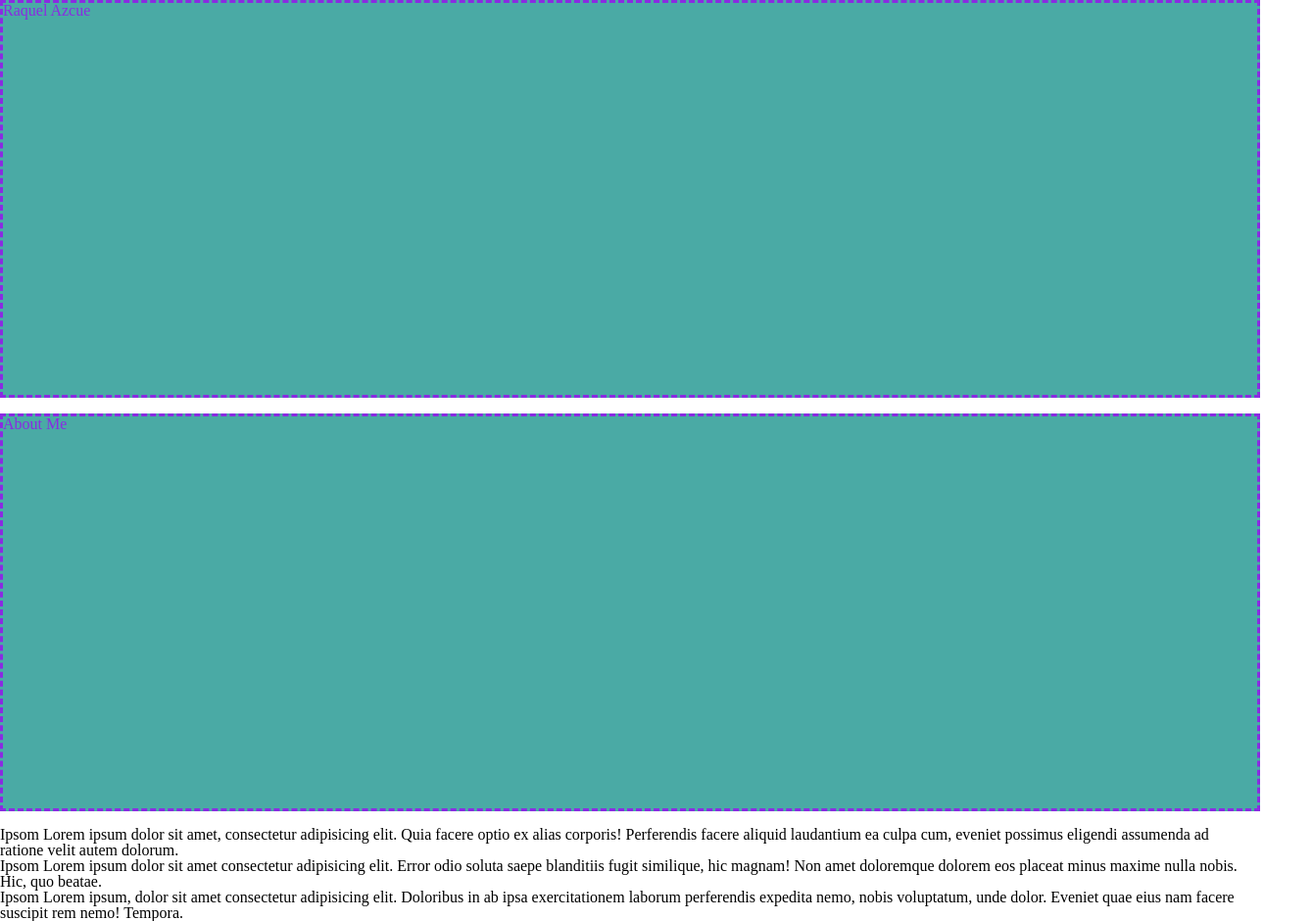
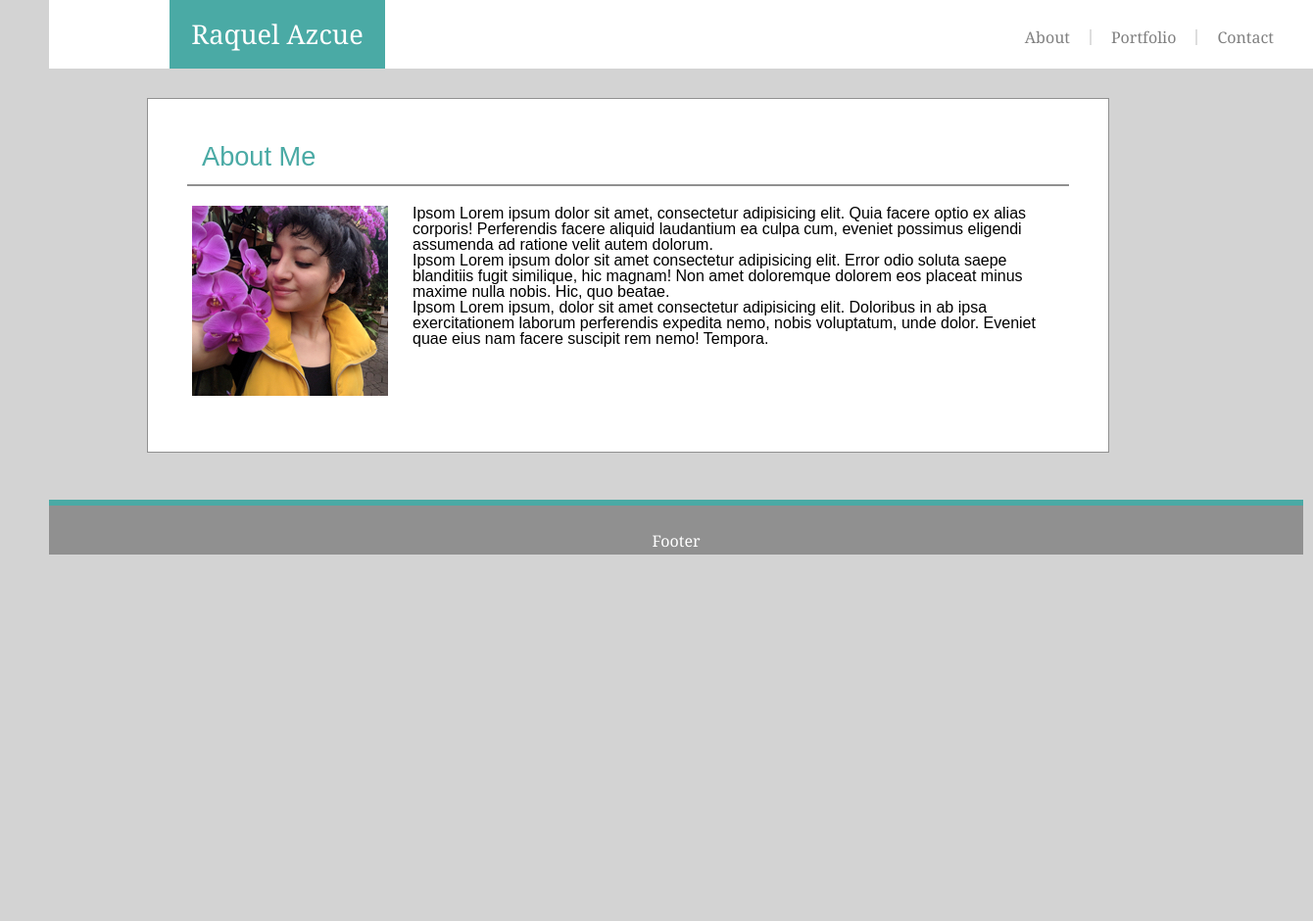
Before and after one commit to rvaz55/Basic-Portfolio, a plain HTML site: page index.html in a window 1280 px wide. Shown: the whole page at 98% size, 1340 px wide, since content can reach past the window. After the commit the page ends 800 px from the top, so only its background shows below. Drawn offline with Linux system fonts and the light colour scheme.

Commit message:
second commit

```diff
--- a/assets/CSS/style.css
+++ b/assets/CSS/style.css
@@ -1,13 +1,125 @@
-h1 {
-    width: 100%;
-    height: 400px;
-    background-color: #4aaaa5;
-    border: dashed;
-    color: blueviolet;
+
+body {
+    margin: 0 0 0 50px;
+    background-color: #d3d3d3;
+  }
+
+
+header {
+    font-family: 'Georgia', Times, Times New Roman, serif;
+    width:100%;
+    height: 100px;
+    margin-right: auto;
+    margin-left: auto;
 }
 
+
+/*This code below controls styling for the header sections on the pages */
+
+h1.headerFonts{
+    color: white;
+    font-size: 170%;
+    line-height: 50px;
+    padding: 10px 10px 10px 10px;
+    width: 200px;
+    height:50px;
+    background-color: #4aaaa5;
+    text-align: center;
+    margin-left: 10%;
+    float: left;
+    font-family: 'Georgia', Times, Times New Roman, serif;
+
+}
+
+
+img#orchidSelfie {
+    float: left;
+    text-align: center;
+    padding: 20px 5px 20px 5px;
+}
+
+/*The code below styles the white navigation bar section */
+.topNav{
+    background-color: white;
+    overflow: visible;
+    text-align: right;
+    padding: 30px 20px 20px 40px;
+    width:100%;
+    height: 20px;
+}
+
+.topNav a {
+    float: right;
+    text-align: center;
+    color: gray;
+    padding:0 25px 0 25px;
+    font-size: 16px;
+    text-decoration: none;
+}
+
+div.topNav> a {
+    padding: 0 20px 0 20px;
+
+}
+
+div.topNav> #portfolioNavButton {
+    border-left: 2px solid #dddddd;
+    border-right: 2px solid #dddddd;
+
+}
+
+
+h2.subPage{
+    color: #4aaaa5;
+    width: auto;
+    background-color: white;
+    text-align: auto;
+    padding: 15px 0 15px 15px;
+    font-size: 170%;
+    margin: 0;
+    border-bottom: 2px solid #909090;
+
+
+}
+
+div#aboutPara{
+    padding: 30px 40px 30px 40px;
+    margin-left:100px;
+    margin-right:100px;
+    width: 900px;
+    height:300px;
+    background-color: #ffffff;
+    border: solid #909090 1px ;
+    text-align: left;
+    font-family: 'Arial', 'Helvetica Neue', Helvetica, sans-serif;
+
+}
+
+div#aboutContent {
+    display: flex;
+    padding: 20px;
+    flex-direction: column;
+
+}
 ul {
     width: 300px;
     height: 300px;
-    background-color: orange;
+    background-color: blue;
 }
+
+
+footer.footer {
+    color: white;
+    background-color: #909090;
+    font-family: 'Georgia', Times, Times New Roman, serif;
+    width:100%;
+    height: 50px;
+    text-align: center;
+    display: flex;
+    justify-content: center;
+    padding: 10 100 0 100;
+    position: absolute;
+    border-top: solid #4aaaa5 6px;
+    line-height: 450%;
+    align-self: flex-end;
+}
--- a/index.html
+++ b/index.html
@@ -1,20 +1,36 @@
 <!DOCTYPE html>
 <html>
 <head>
-    <link rel="stylesheet" type="text/css" href="/assets/CSS/reset.css" />
-    <link rel="stylesheet" type="text/css" href="/assets/CSS/style.css" />
-
+        <link href="assets/CSS/reset.css" rel="stylesheet">
+        <link href="assets/CSS/style.css" rel="stylesheet">
     <title>Basic Portfolio</title>
-
-    <H1> Raquel Azcue</H1>
-    <br>
-    <H1>About Me</H1>
-    <br>
-    <p>Ipsom Lorem ipsum dolor sit amet, consectetur adipisicing elit. Quia facere optio ex alias corporis! Perferendis facere aliquid laudantium ea culpa cum, eveniet possimus eligendi assumenda ad ratione velit autem dolorum.</p>
-    <p>Ipsom Lorem ipsum dolor sit amet consectetur adipisicing elit. Error odio soluta saepe blanditiis fugit similique, hic magnam! Non amet doloremque dolorem eos placeat minus maxime nulla nobis. Hic, quo beatae.</p>
-    <p>Ipsom Lorem ipsum, dolor sit amet consectetur adipisicing elit. Doloribus in ab ipsa exercitationem laborum perferendis expedita nemo, nobis voluptatum, unde dolor. Eveniet quae eius nam facere suscipit rem nemo! Tempora.</p>
 </head>
 <body>
+        <header>
+        <H1 class="headerFonts" id="mainPageHeader"> Raquel Azcue</H1>
+    <div class="topNav">
+            <a href="/contact.html">Contact</a>
+            <a href="/portfolio.html" id="portfolioNavButton">Portfolio</a>
+            <a href="/index.html">About</a>
+        </div>
 
-</body>
+        </header>
+
+
+
+    <div id="aboutPara">
+        <H2 class="subPage">About Me</H2>
+        <img id="orchidSelfie" src="assets/Images/SmallOrchidsAndSelf copy.jpg" alt="Raquel wears a yellow vest and stands near a magenta orchid at the Atlanta Botanical Gardens" >
+            <div id="aboutContent">
+        <p>Ipsom Lorem ipsum dolor sit amet, consectetur adipisicing elit. Quia facere optio ex alias corporis! Perferendis facere aliquid laudantium ea culpa cum, eveniet possimus eligendi assumenda ad ratione velit autem dolorum.</p>
+        <p >Ipsom Lorem ipsum dolor sit amet consectetur adipisicing elit. Error odio soluta saepe blanditiis fugit similique, hic magnam! Non amet doloremque dolorem eos placeat minus maxime nulla nobis. Hic, quo beatae.</p>
+        <p >Ipsom Lorem ipsum, dolor sit amet consectetur adipisicing elit. Doloribus in ab ipsa exercitationem laborum perferendis expedita nemo, nobis voluptatum, unde dolor. Eveniet quae eius nam facere suscipit rem nemo! Tempora.</p>
+            </div>
+    </div>
+    <br>
+    <br>
+    <br>
+
+        <footer class="footer">Footer</footer>
+    </body>
 </html>
```
Also changed, not shown: contact.html (+8 -8 lines), portfolio.html (+9 -8 lines), assets/Images/ResizedOrchidsAndSelf copy.jpg (added), assets/Images/SmallOrchidsAndSelf copy.jpg (added), 3 other files.
